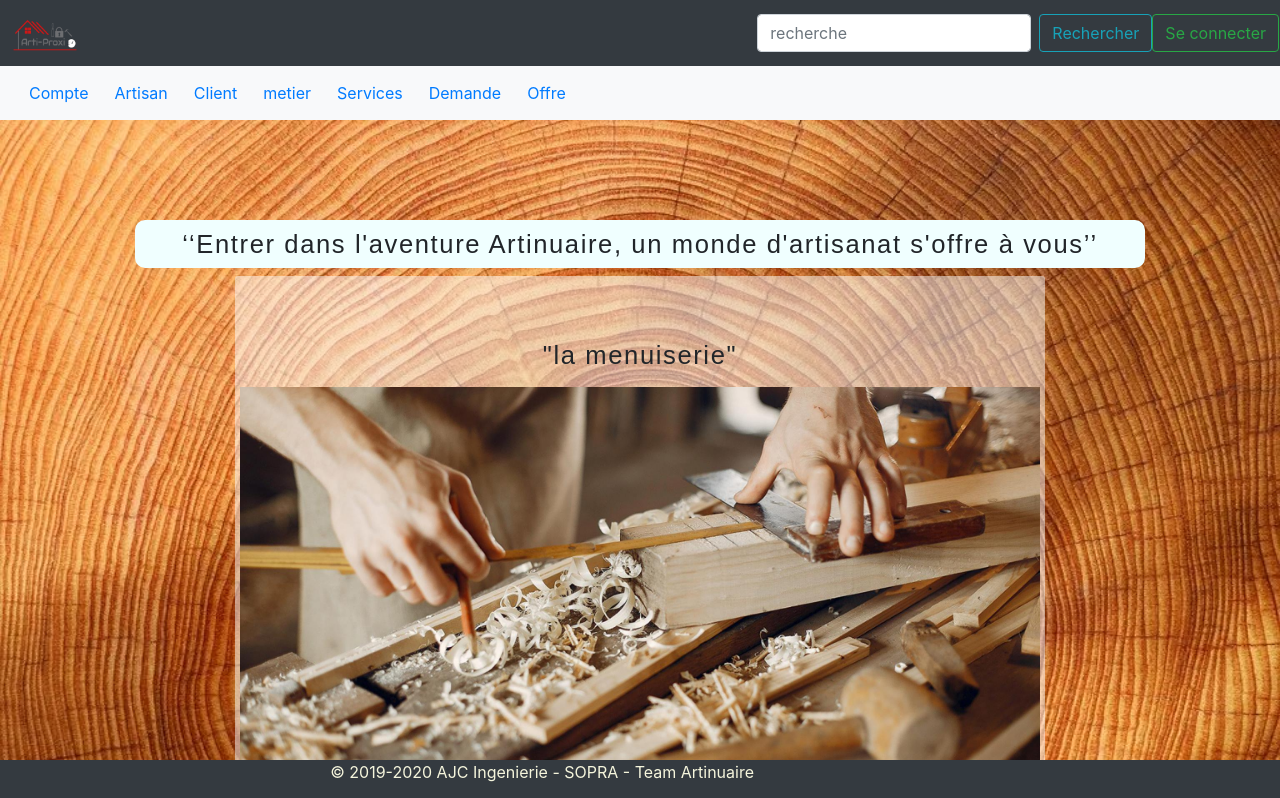
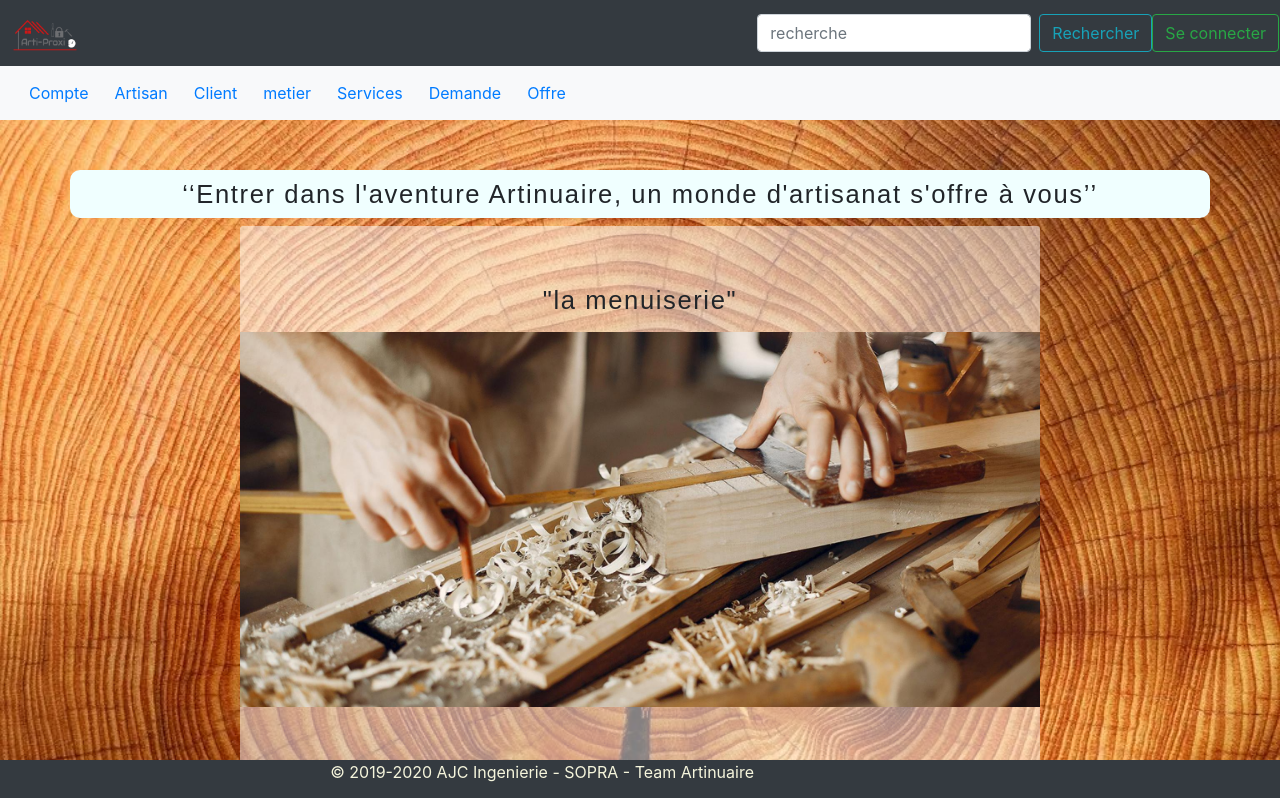
Before and after one commit to alredinor/angulArt, an Angular app: page /home in a window 1280 px wide. Shown: the top 798 px of the page. Built offline with nearby package versions, Linux system fonts and the light colour scheme.

Commit message:
modif hubert

```diff
--- a/src/app/components/home/home.component.css
+++ b/src/app/components/home/home.component.css
@@ -8,11 +8,10 @@ p {
 }
 .outer-div
 {
-  padding: 50px;
+  padding: 0;
   text-align: center;
 
 }
-
 .center-div{
   margin: 0 auto;
 
@@ -21,13 +20,10 @@ p {
 .inner-div
 {
   display: inline-block;
-  padding: 5px;
+  padding: 0;
   background: rgba(255, 255, 255, 0.5);
-
-  /*opacity: 0.4;*/
   border-radius: 3px;
 }
-
 h2{
   font-family: Arial;
   font-size: 1.6rem;
@@ -36,8 +32,9 @@ h2{
   letter-spacing: 0.1rem;
   margin-top: 50px;
   font-weight: normal;
-
 }
-/*.opacity{*/
-/*  opacity: 1 !important;*/
-/*}*/
+#titre{
+    text-align: center;
+    background-color: azure;
+    border-radius: 10px;
+}
--- a/src/app/components/home/home.component.html
+++ b/src/app/components/home/home.component.html
@@ -1,13 +1,5 @@
-<div class="container">
-
-<!--        <img src="{{image}}" alt="image de fond d'accueil">-->
-
-
-  <!--  <div class="col-12 col-xs-12 col-sm-4">
-      <img src="{{image}}" alt="image de fond d'accueil">
-    </div>-->
-  <div class="outer-div">
-      <h2 style="text-align: center" style="background-color: azure; border-radius: 10px;">
+<div class="container outer-div">
+  <h2 id="titre">
     ‘‘Entrer dans l'aventure Artinuaire, un monde d'artisanat s'offre à vous’’
   </h2>
  <div class="inner-div">
@@ -39,4 +31,3 @@
    </div>
  </div>
 </div>
-</div>
--- a/src/app/components/logout/logout.component.ts
+++ b/src/app/components/logout/logout.component.ts
@@ -14,7 +14,7 @@ export class LogoutComponent implements OnInit {
   }
   // deconnection
   public logout() {
-    return sessionStorage.removeItem('token');
-    this.router.navigate(['/home']);
+    sessionStorage.removeItem('token');
+    this.router.navigate(['login']);
   }
 }
```
Lines whose indentation alone changed are shown as unchanged.
